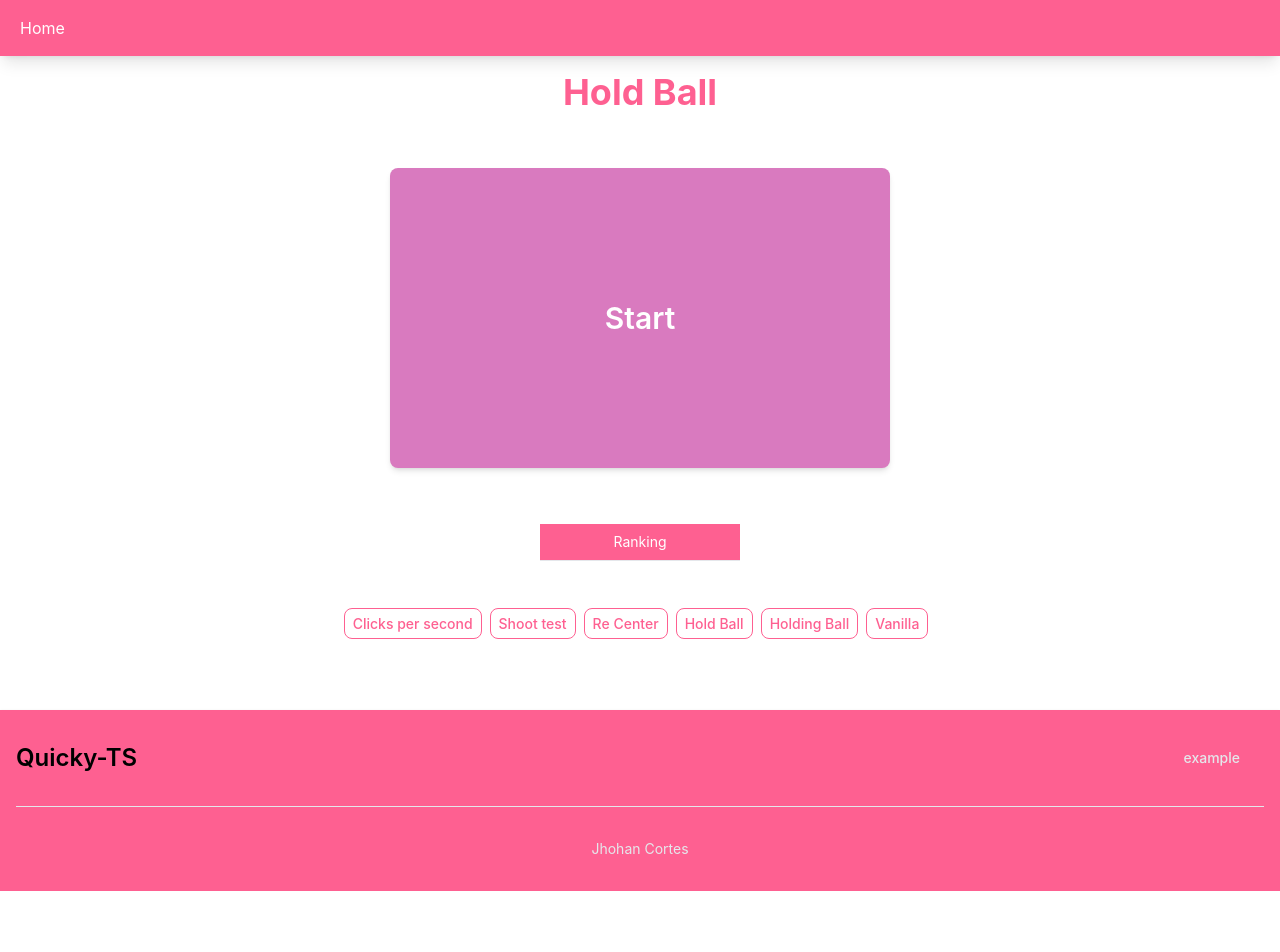
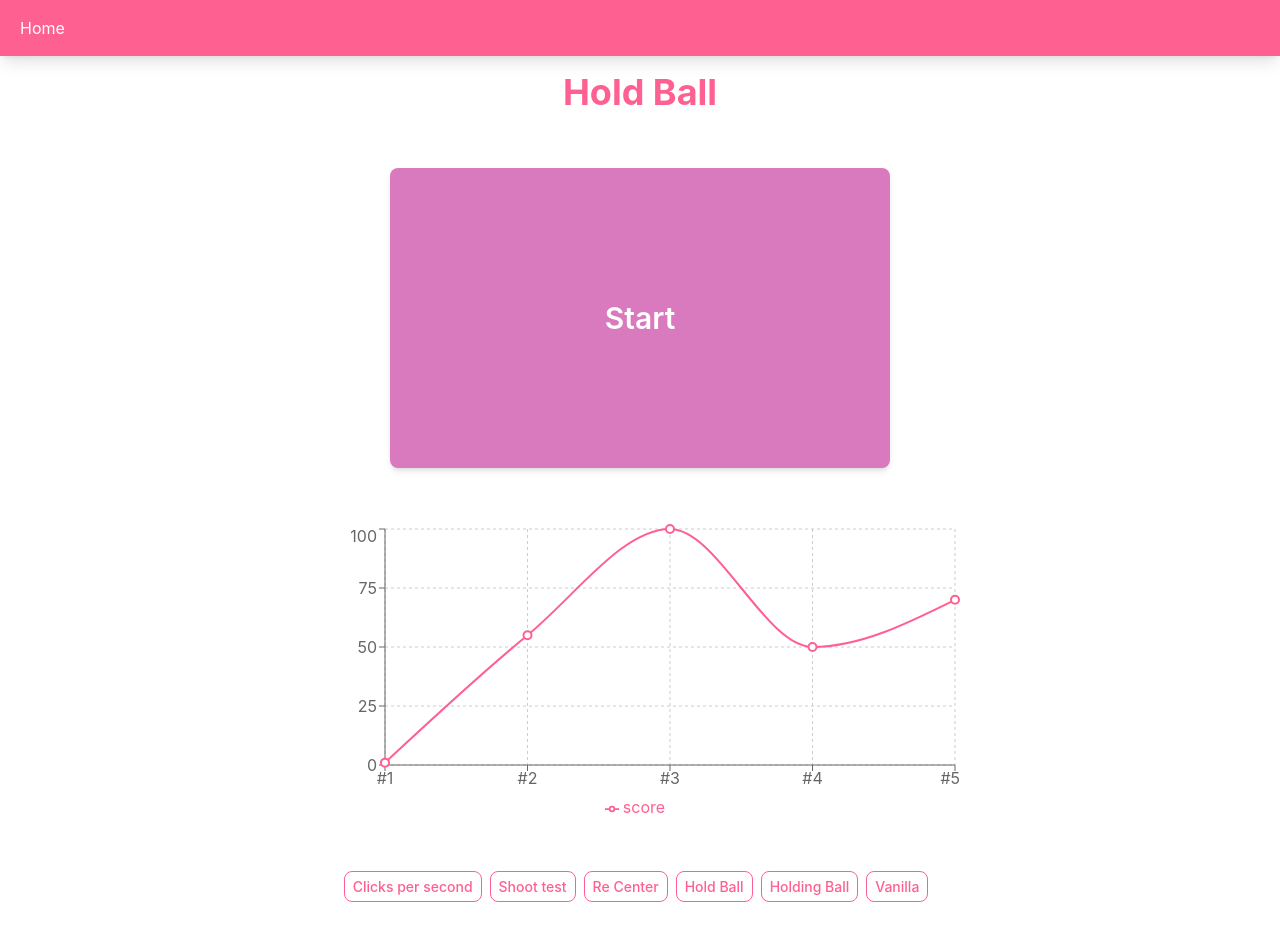
Before and after one commit to JhohanCortes/Quicky-TS, a React (Create React App) app: page /holdball in a window 1280 px wide. Shown: the top 952 px of the page. Before the commit the page ends 891 px from the top, so only its background shows below. Built offline with nearby package versions, Linux system fonts and the light colour scheme; what tailwindcss-animated would draw is missing.

Commit message:
bugs fixed and graph add

```diff
--- a/src/components/HoldBall.tsx
+++ b/src/components/HoldBall.tsx
@@ -8,56 +8,51 @@ const HoldBall = () => {
   const [position, setPosition] = useState({ x: 230, y: 130 });
   const [holdScore, setHoldScore] = useState<number>(0);
   const [paused, setPaused] = useState<boolean>(false);
-  const [total, setTotal] = useState<number>(0);
+  const [calculatedScore, setCalculatedScore] = useState<number>(0);
 
   const { startTime, time } = useTimer();
-  const { addScore, rankings } = useRankings();
+  const { addScore } = useRankings();
   const [intervalId, setIntervalId] = useState<NodeJS.Timeout | null>(null);
 
   const startTimeHandler = () => {
     startTime();
   };
 
-  const mouseOverHandler = () => {
-    if (!paused) {
+  const mouseHoverHandler = (hovering: boolean) => {
+    if (!hovering && intervalId) {
+      clearInterval(intervalId); // Limpia el intervalo si hovering es falso
+      setIntervalId(null);
+    } else if (hovering && !intervalId) {
       const id = setInterval(() => {
         setHoldScore((score) => score + 1);
       }, 100);
-      setIntervalId(id);
+      setIntervalId(id); // Establece el intervalo si hovering es verdadero
     }
-  };
-
-  const mouseOutHandler = () => {
-    clearInterval(intervalId!);
-    setIntervalId(null);
   };
 
   const movePosition = () => {
     const newX = Math.ceil(Math.random() * 460);
     const newY = Math.ceil(Math.random() * 260);
-
     setPosition({ x: newX, y: newY });
   };
 
   useEffect(() => {
-    if (!paused) {
-      const intervalId = setInterval(movePosition, Math.random() * 2000 + 1000);
-      return () => clearInterval(intervalId);
-      console.log(intervalId);
-    }
+    const intervalId = setInterval(movePosition, Math.random() * 2000 + 1000);
+    return () => clearInterval(intervalId);
   }, [paused]);
 
   useEffect(() => {
+    setCalculatedScore(holdScore);
     if (time === 0) {
-      const calculatedScore = holdScore;
-      setScore(calculatedScore);
-      addScore("holdBall", calculatedScore);
+      mouseHoverHandler(false);
+      setScore(holdScore); // Usar holdScore en lugar de calculatedScore aquí
+      addScore("holdBall", holdScore); // Usar holdScore en lugar de calculatedScore aquí
       setHoldScore(0);
       clearInterval(intervalId!);
       setIntervalId(null);
-      console.log("ejecutao");
     }
   }, [time, addScore]);
+
 
   let content;
 
@@ -77,7 +72,7 @@ const HoldBall = () => {
           className="flex items-center justify-center text-[30px] text-white font-semibold bg-tertiary w-[500px] h-[300px] mx-auto rounded-lg shadow-md mt-14 mb-14"
           style={{ userSelect: "none" }}
         >
-          score : {total}
+          score : {calculatedScore}
         </div>
         <button
           className="bg-primary hover:bg-secondary text-white py-2 px-4 rounded mb-14"
@@ -98,14 +93,13 @@ const HoldBall = () => {
           style={{
             marginTop: `${position.y}px`,
             marginLeft: `${position.x}px`,
-            transition: "all 1s ease-in-out" // Transición suave
+            transition: "all 1s ease-in-out", // Smooth transition
           }}
-          onMouseOver={mouseOverHandler}
-          onMouseOut={mouseOutHandler}
+          onMouseOver={() => mouseHoverHandler(true)}
+          onMouseOut={() => mouseHoverHandler(false)}
         ></div>
       </div>
     );
-
   } else {
     content = (
       <div
--- a/src/components/Scoreboard.tsx
+++ b/src/components/Scoreboard.tsx
@@ -1,43 +1,40 @@
+import React, { useEffect, useState } from "react";
 import { useRankings } from "../store/rankings";
-import { useEffect, useState } from "react";
+import { LineChart, Line, XAxis, YAxis, CartesianGrid, Tooltip, Legend, ResponsiveContainer } from "recharts";
 
 interface Props {
-  actual: string
+  actual: string;
 }
 
 const Scoreboard: React.FC<Props> = (props) => {
   const { rankings } = useRankings();
-  const [filteredRankings, setFilteredRankings] = useState<number[]>([]);
+  const [filteredRankings, setFilteredRankings] = useState<{ name: string; score: number }[]>([]);
 
   useEffect(() => {
     const { actual } = props;
 
-    const filteredRankings = rankings[actual as keyof typeof rankings].filter(item => item);
+    const filteredRankings = rankings[actual as keyof typeof rankings].map((score, index) => ({
+      name: `#${index + 1}`,
+      score
+    }));
 
     setFilteredRankings(filteredRankings);
-  }, [rankings]);
-
+  }, [rankings, props]);
 
   return (
-    <div className="flex items-center justify-center mb-10">
-        <table className="w-[200px]">
-          <thead>
-            <tr>
-              <th className="py-2 px-4 border-b bg-primary text-white text-center text-sm font-normal">
-                Ranking
-              </th>
-            </tr>
-          </thead>
-          <tbody>
-            {filteredRankings.map((item, index) => (
-              <tr key={index}>
-                <td className="py-1 px-4 border-b text-center text-sm">{item}</td>
-              </tr>
-            ))}
-          </tbody>
-        </table>
+    <div className="mb-10 w-1/2 mx-auto">
+      <ResponsiveContainer width="100%" height={300}>
+        <LineChart data={filteredRankings}>
+          <CartesianGrid strokeDasharray="3 3" />
+          <XAxis dataKey="name" />
+          <YAxis />
+          <Tooltip />
+          <Legend />
+          <Line type="monotone" dataKey="score" stroke="#fe6091" strokeWidth={2} dot={{ stroke: "#fe6091", strokeWidth: 2, r: 4 }} activeDot={{ r: 6 }} />
+        </LineChart>
+      </ResponsiveContainer>
     </div>
   );
-}
+};
 
 export default Scoreboard;
--- a/src/store/rankings.ts
+++ b/src/store/rankings.ts
@@ -19,17 +19,17 @@ export const useRankings = create<RankingsState>((set) => ({
     clicksPerSecond: [],
     shootTest: [],
     reCenter: [],
-    holdBall: [],
+    holdBall: [1, 55, 100, 50, 70],
     holdingBall: [],
     // Puedes inicializar más rankings aquí si es necesario
   },
   addScore: (ranking, value: number) =>
     set((state) => {
-      const updatedRanking = [...state.rankings[ranking], value].sort((a, b) => b - a).slice(0, 20);
+      const updatedRanking = [...state.rankings[ranking], value];
       return {
         rankings: {
           ...state.rankings,
-          [ranking]: updatedRanking
+          [ranking]: updatedRanking.slice(0, 20)
         }
       };
     }),
```
Also changed, not shown: src/App.tsx (+22 -22 lines).
